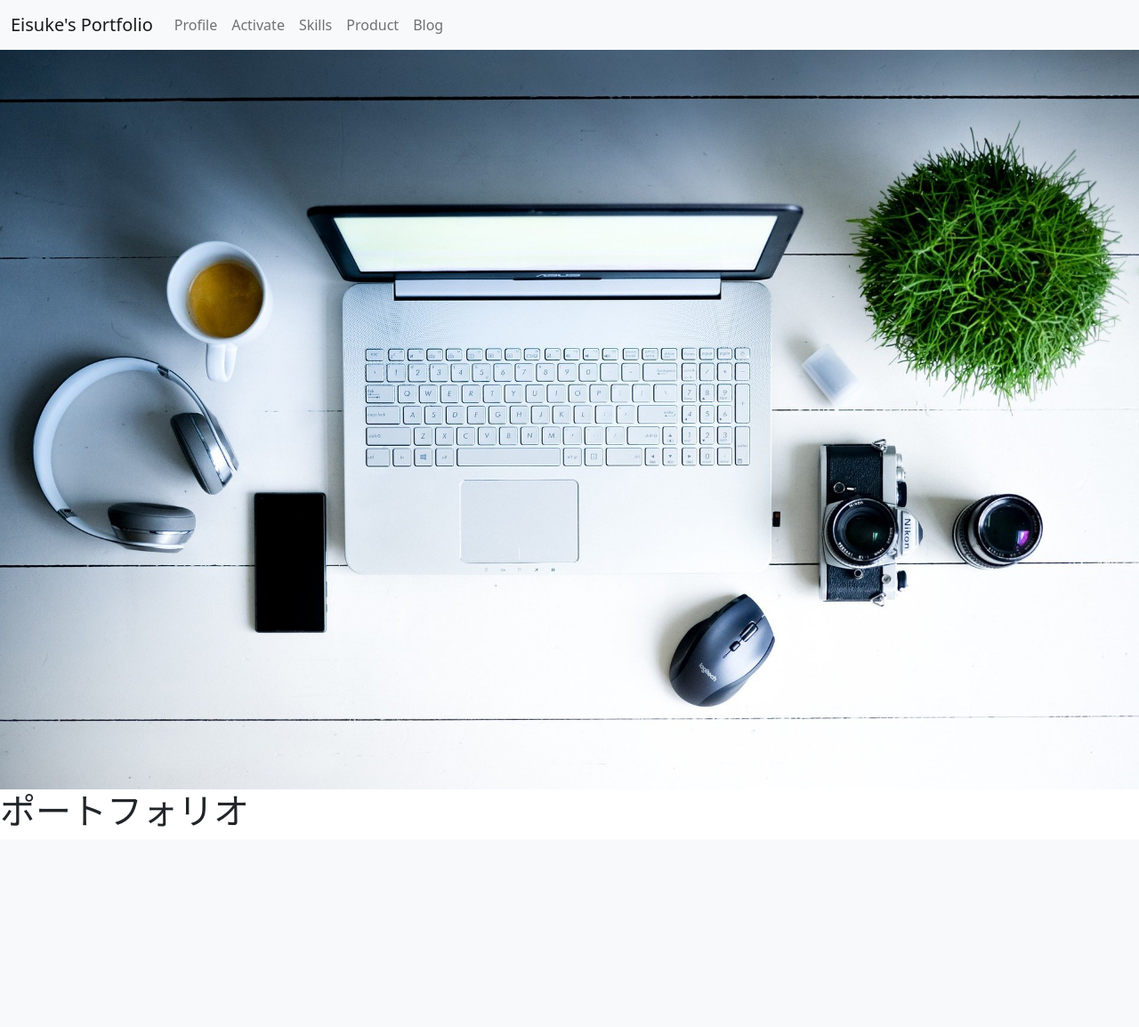
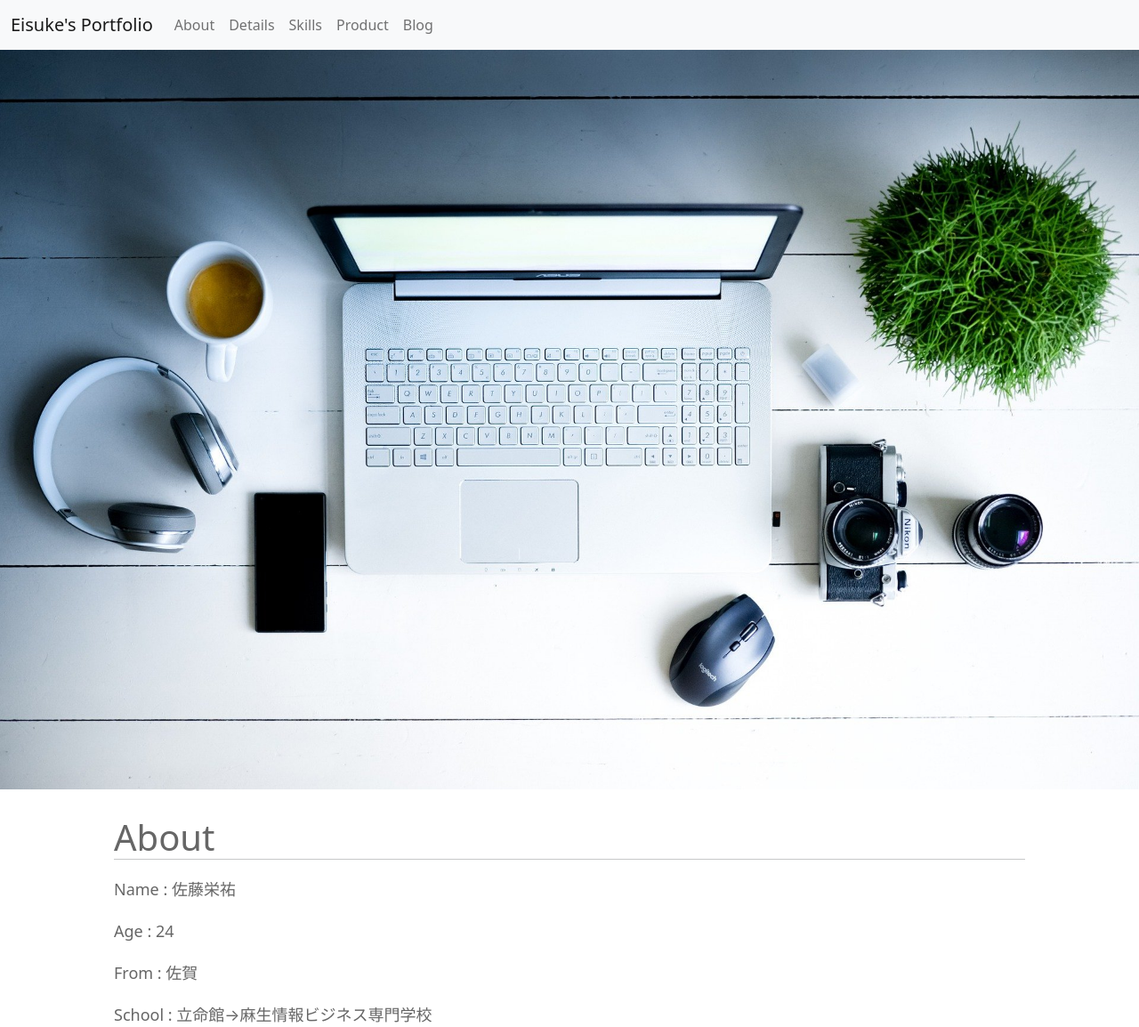
Before and after one commit to sherbw28/my_portfolio, a PHP site: page / in a window 1280 px wide. Shown: the whole page at 89% size. Before the commit the page ends 929 px from the top, so only its background shows below. Run offline with PHP 8.4, Linux system fonts and the light colour scheme.

Commit message:
about追加

```diff
--- a/top.css
+++ b/top.css
@@ -2,23 +2,31 @@ body {
   margin: 0px;
 }
 
-header {
-  height: 75px;
+#header {
   width: 100%;
-  padding: 0px;
-  margin: 0px;
-  box-shadow: 0px 2px 2px rgba(0, 0, 0, 0.2);
 }
-header nav {
-  position: absolute;
-  left: 108px;
-  top: 4%;
+
+#profile {
+  width: 80%;
+  margin: 0 auto;
+  margin-top: 30px;
 }
-header nav ul {
-  list-style: none;
+#profile hr {
+  width: 100%;
+  margin: 0 auto;
+}
+#profile h1 {
+  width: 100%;
+  margin: 0 auto;
   color: #666666;
-  display: flex;
-  align-items: flex-start;
-  padding: 0px;
-  gap: 10%;
+  text-align: left;
+  font-weight: lighter;
+}
+#profile p {
+  width: 100%;
+  margin: 0 auto;
+  margin-top: 20px;
+  color: #666666;
+  text-align: left;
+  font-size: 18px;
 }/*# sourceMappingURL=top.css.map */
--- a/top.html
+++ b/top.html
@@ -9,7 +9,7 @@
     <link href="https://cdn.jsdelivr.net/npm/bootstrap@5.0.2/dist/css/bootstrap.min.css" rel="stylesheet" integrity="sha384-EVSTQN3/azprG1Anm3QDgpJLIm9Nao0Yz1ztcQTwFspd3yD65VohhpuuCOmLASjC" crossorigin="anonymous">
 </head>
 <body>
-    <nav class="navbar navbar-expand-lg navbar-light bg-light">
+    <nav class="navbar navbar-expand-lg navbar-light bg-light" id="header">
         <div class="container-fluid">
           <a class="navbar-brand" href="#">Eisuke's Portfolio</a>
           <button class="navbar-toggler" type="button" data-bs-toggle="collapse" data-bs-target="#navbarNavDropdown" aria-controls="navbarNavDropdown" aria-expanded="false" aria-label="Toggle navigation" role="button">
@@ -18,10 +18,10 @@
           <div class="collapse navbar-collapse" id="navbarNavDropdown">
             <ul class="navbar-nav">
               <li class="nav-item">
-                <a class="nav-link" href="#">Profile</a>
+                <a class="nav-link" href="#profile">About</a>
               </li>
               <li class="nav-item">
-                <a class="nav-link" href="#">Activate</a>
+                <a class="nav-link" href="#details">Details</a>
               </li>
               <li class="nav-item">
                 <a class="nav-link" href="#">Skills</a>
@@ -49,7 +49,28 @@
         </nav>
     </header> -->
     <img src="topimg.jpg" class="img-fluid">
-    <h1>ポートフォリオ</h1>
+    <div id="profile">
+        <h1>About</h1>
+        <hr>
+        <p>
+            Name : 佐藤栄祐<br>
+        </p>
+        <p>
+            Age : 24<br>
+        </p>
+        <p>
+            From : 佐賀<br>
+        </p>
+        <p>
+            School : 立命館→麻生情報ビジネス専門学校<br>
+        </p>
+        <!-- <p>Birth Data: 1997-08-28</p> -->
+    </div>
+
+    <div id="details">
+
+    </div>
+
     <script src="https://cdn.jsdelivr.net/npm/bootstrap@5.0.2/dist/js/bootstrap.bundle.min.js" integrity="sha384-MrcW6ZMFYlzcLA8Nl+NtUVF0sA7MsXsP1UyJoMp4YLEuNSfAP+JcXn/tWtIaxVXM" crossorigin="anonymous"></script>
 </body>
 </html>
--- a/top.scss
+++ b/top.scss
@@ -1,26 +1,39 @@
+$fontcolor:#666666;
 body {
     margin: 0px;
 }
 
-header {
-    height:  75px;
+#header {
+    // position: fixed;
     width: 100%;
-    padding: 0px;
-    margin: 0px;
-    box-shadow: 0px 2px 2px rgba(0, 0, 0, 0.20);
-    // background-color: red;
-    nav {
-        position: absolute;
-        left: 108px;
-        top: 4%;
-        // background-color: blue;
-        ul{
-            list-style: none;
-            color: #666666;
-            display: flex;
-            align-items: flex-start;
-            padding: 0px;
-            gap: 10%;
-        }
+}
+
+#profile{
+    // background-color: blue;
+    width: 80%;
+    margin: 0 auto;
+    margin-top: 30px;
+    hr {
+        width: 100%;
+        margin: 0 auto;
+    }
+    // background-color: blue;
+    h1 {
+        width: 100%;
+        margin: 0 auto;
+        color: $fontcolor;
+        text-align: left;
+        font-weight: lighter;
+    }
+    p {
+        width: 100%;
+        // background-color: red;
+        margin: 0 auto;
+        margin-top: 20px;
+        color: $fontcolor;
+        text-align: left;
+        // background-color: red;
+
+        font-size: 18px;
     }
 }
```
Also changed, not shown: 1 other file.
